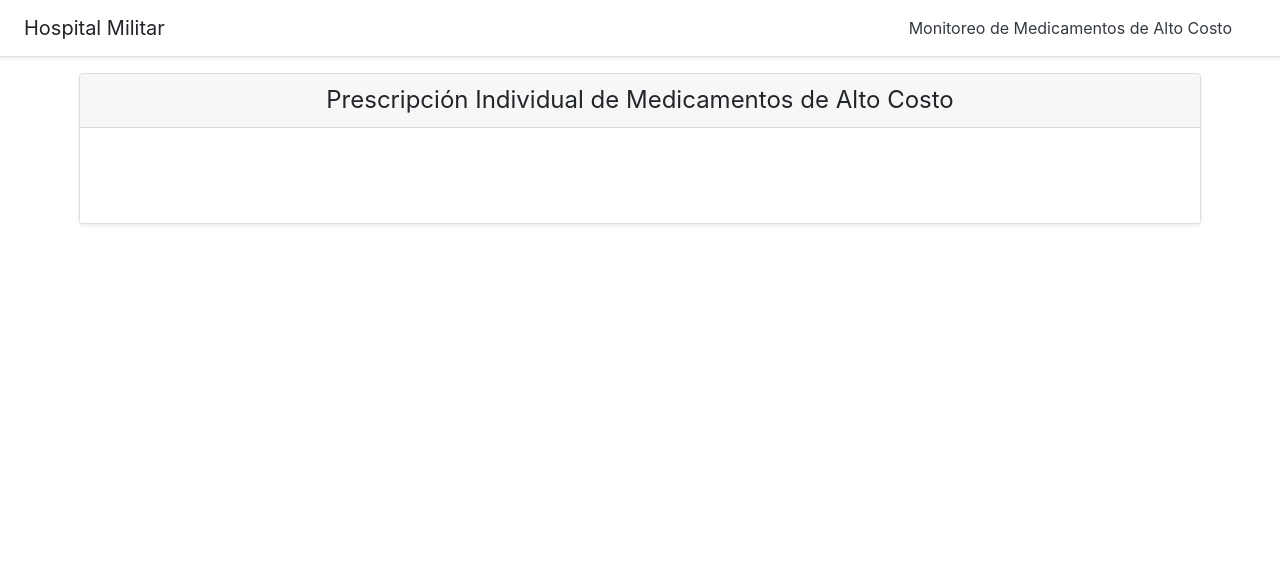
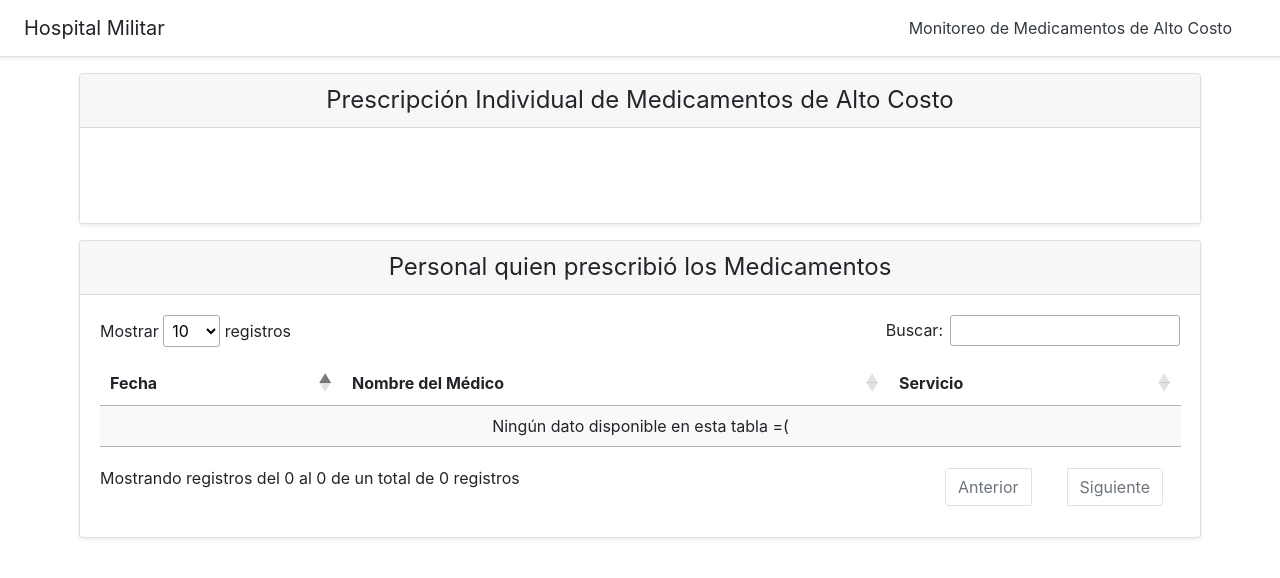
Before and after one commit to juniorportom/proyecto_visual_analytics, a Flask app: page /usuario in a window 1280 px wide. Shown: the top 578 px of the page. Run offline with Flask 2, Linux system fonts and the light colour scheme; data that the repository does not hold is empty; some libraries are stand-ins or nearby versions.

Commit message:
agregando Tabla de datos

```diff
--- a/services/app.py
+++ b/services/app.py
@@ -1,4 +1,4 @@
-from flask import Flask, make_response, render_template, request
+from flask import Flask, make_response, render_template, request, json
 import sqlite3
 import io
 import csv
@@ -17,10 +17,18 @@ def home():
 def user():
     return render_template('usuario.html')
 
+
 @app.route('/personal-data')
 def personal_data():
-    query = ("SELECT MDCMNTS_PCNTS_LTCST.Fecha_Prescipcion_amd AS Date, MDCMNTS_PCNTS_LTCST.Medicamento AS Comparison_Type, MDCMNTS_PCNTS_LTCST.Cod_Diagnostico, MDCMNTS_PCNTS_LTCST.Nombre_Diag FROM MDCMNTS_PCNTS_LTCST WHERE MDCMNTS_PCNTS_LTCST.Numero_Documento = '1121926922' ORDER BY Date ASC")
+    query = (
+        "SELECT MDCMNTS_PCNTS_LTCST.Fecha_Prescipcion_amd AS Date, MDCMNTS_PCNTS_LTCST.Medicamento AS Comparison_Type, MDCMNTS_PCNTS_LTCST.Cod_Diagnostico, MDCMNTS_PCNTS_LTCST.Nombre_Diag FROM MDCMNTS_PCNTS_LTCST WHERE MDCMNTS_PCNTS_LTCST.Numero_Documento = '1121926922' ORDER BY Date ASC")
     return execute_query(query)
+
+
+@app.route('/personal-datatable')
+def datatable():
+    query = ("SELECT MDCMNTS_PCNTS_LTCST.Fecha_Prescipcion_amd AS Date, MDCMNTS_PCNTS_LTCST.Nombre_Medico, MDCMNTS_PCNTS_LTCST.Tipo_Consulta FROM MDCMNTS_PCNTS_LTCST WHERE MDCMNTS_PCNTS_LTCST.Numero_Documento = 1121926922 GROUP BY MDCMNTS_PCNTS_LTCST.Fecha_Prescipcion_amd ORDER BY Date ASC")
+    return json_execute_query(query)
 
 
 @app.route('/categories-data')
@@ -108,6 +116,7 @@ def hierarchy_data():
 
     return execute_query(query)
 
+
 @app.route('/laboratory-data.csv')
 def laboratory_data():
     query = ("select " +
@@ -120,6 +129,7 @@ def laboratory_data():
              "order by Fecha_Prescipcion_amd ;")
 
     return execute_query(query)
+
 
 def execute_query(query):
     conn = sqlite3.connect(DATABASE_FILE)
@@ -137,5 +147,16 @@ def execute_query(query):
     return output
 
 
+def json_execute_query(query):
+    conn = sqlite3.connect(DATABASE_FILE)
+    cursor = conn.cursor()
+    data = cursor.execute(query)
+    response = app.response_class(
+        response=json.dumps(list(data)),
+        status=200,
+        mimetype='application/json'
+    )
+    return response
+
 if __name__ == '__main__':
     app.run()
--- a/services/templates/usuario.html
+++ b/services/templates/usuario.html
@@ -5,7 +5,8 @@
     <title>Hospital Militar</title>
     <link rel="stylesheet" href="https://stackpath.bootstrapcdn.com/bootstrap/4.4.1/css/bootstrap.min.css"
           integrity="sha384-Vkoo8x4CGsO3+Hhxv8T/Q5PaXtkKtu6ug5TOeNV6gBiFeWPGFN9MuhOf23Q9Ifjh" crossorigin="anonymous">
-    <link rel="stylesheet" href="/static/select2/css/select2.min.css">
+    <link rel="stylesheet" type="text/css" href="https://cdn.datatables.net/1.10.20/css/jquery.dataTables.css">
+    <link rel="stylesheet" href="https://cdn.datatables.net/1.10.20/css/dataTables.bootstrap4.min.css">
     <link rel="stylesheet" href="/static/css/style-calendar.css">
 </head>
 <body>
@@ -29,10 +30,31 @@
             </div>
         </div>
     </div>
+    <div class="card-deck mb-3 text-center">
+        <div class="card mb-12 shadow-sm">
+            <div class="card-header">
+                <h4 class="my-0 font-weight-normal">Personal quien prescribió los Medicamentos </h4>
+            </div>
+            <div class="card-body">
+                <table id="table_id" class="display">
+                    <thead>
+                    <tr>
+                        <th>Fecha</th>
+                        <th>Nombre del Médico</th>
+                        <th>Servicio</th>
+                    </tr>
+                    </thead>
+                    <tbody>
+                    </tbody>
+                </table>
+            </div>
+        </div>
+    </div>
+</div>
 <!-- Container-->
 <script
-            src="https://code.jquery.com/jquery-3.3.1.slim.min.js"
-            integrity="sha384-q8i/X+965DzO0rT7abK41JStQIAqVgRVzpbzo5smXKp4YfRvH+8abtTE1Pi6jizo"
+        src="https://code.jquery.com/jquery-3.4.1.min.js"
+        integrity="sha256-CSXorXvZcTkaix6Yvo6HppcZGetbYMGWSFlBw8HfCJo="
         crossorigin="anonymous"
 ></script>
 <script
@@ -45,10 +67,55 @@
         integrity="sha384-JjSmVgyd0p3pXB1rRibZUAYoIIy6OrQ6VrjIEaFf/nJGzIxFDsf4x0xIM+B07jRM"
         crossorigin="anonymous"
 ></script>
-    <script src="/static/select2/js/select2.min.js"></script>
+<script src="https://cdn.datatables.net/1.10.20/js/jquery.dataTables.min.js"></script>
+<script src="https://cdn.datatables.net/1.10.20/js/dataTables.bootstrap4.min.js"></script>
 <script src="https://d3js.org/d3.v5.min.js"></script>
 <script src="/static/js/d3-setup.js"></script>
 <script src="/static/js/calendermap.js"></script>
+<script>
+    $(document).ready(function () {
+        $('#table_id').DataTable({
+            ajax: {
+                url: '/personal-datatable',
+                dataSrc: function (json) {
+                    return json;
+                }
+            },
+            destroy: true,
+            scrollCollapse: true,
+            iDisplayLength: 10,
+            deferRender: true,
+            language: {
+                "sProcessing":     "Procesando...",
+                "sLengthMenu":     "Mostrar _MENU_ registros",
+                "sZeroRecords":    "No se encontraron resultados",
+                "sEmptyTable":     "Ningún dato disponible en esta tabla =(",
+                "sInfo":           "Mostrando registros del _START_ al _END_ de  _TOTAL_ registros",
+                "sInfoEmpty":      "Mostrando registros del 0 al 0 de un total de 0 registros",
+                "sInfoFiltered":   "(filtrado de un total de _MAX_ registros)",
+                "sInfoPostFix":    "",
+                "sSearch":         "Buscar:",
+                "sUrl":            "",
+                "sInfoThousands":  ",",
+                "sLoadingRecords": "Cargando...",
+                "oPaginate": {
+                    "sFirst":    "Primero",
+                    "sLast":     "Último",
+                    "sNext":     "Siguiente",
+                    "sPrevious": "Anterior"
+                },
+                "oAria": {
+                    "sSortAscending":  ": Activar para ordenar la columna de manera ascendente",
+                    "sSortDescending": ": Activar para ordenar la columna de manera descendente"
+                },
+                "buttons": {
+                    "copy": "Copiar",
+                    "colvis": "Visibilidad"
+                }
+}
+        });
+    });
+</script>
 
 </body>
 </html>
```
Lines whose indentation alone changed are shown as unchanged.
